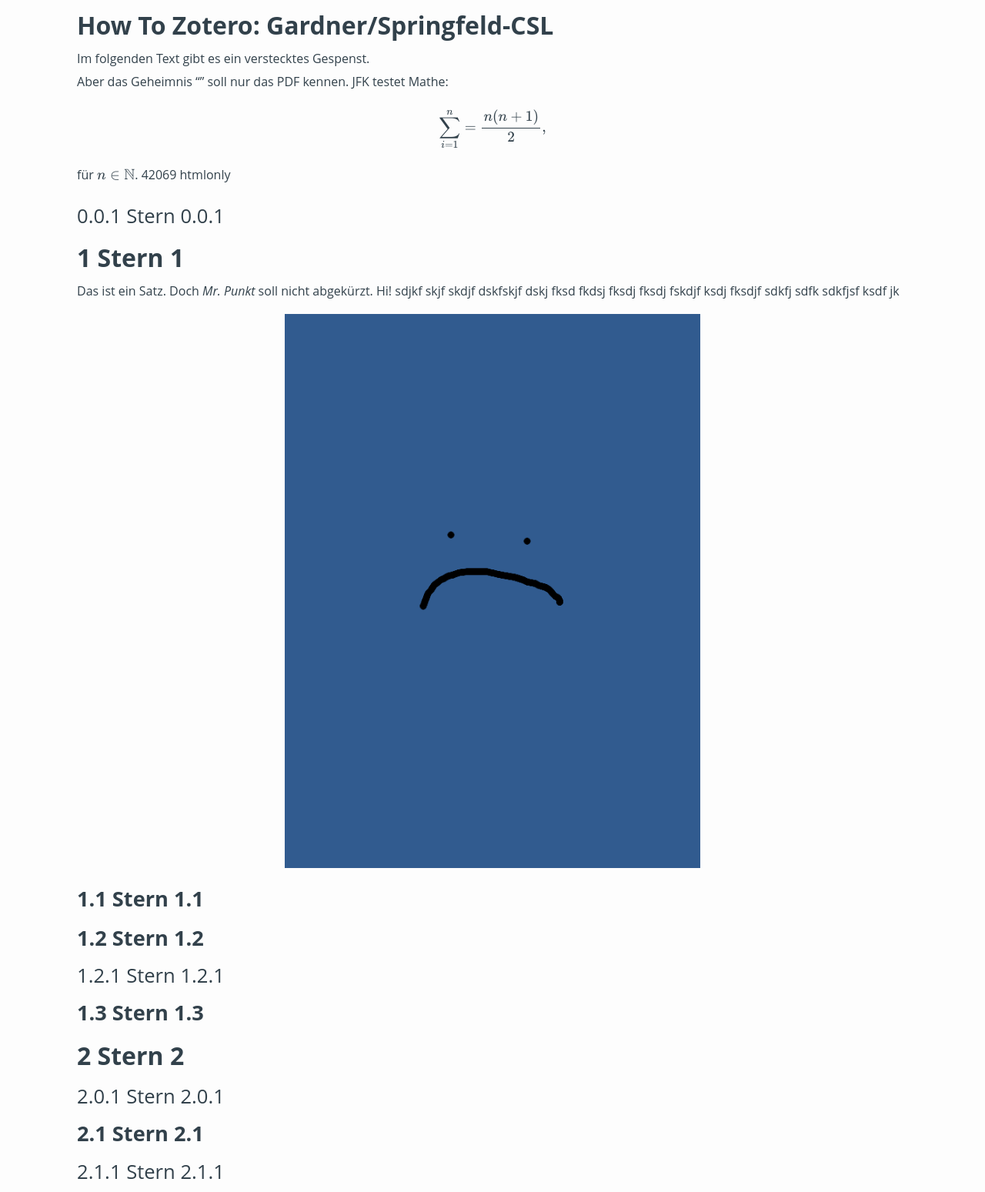
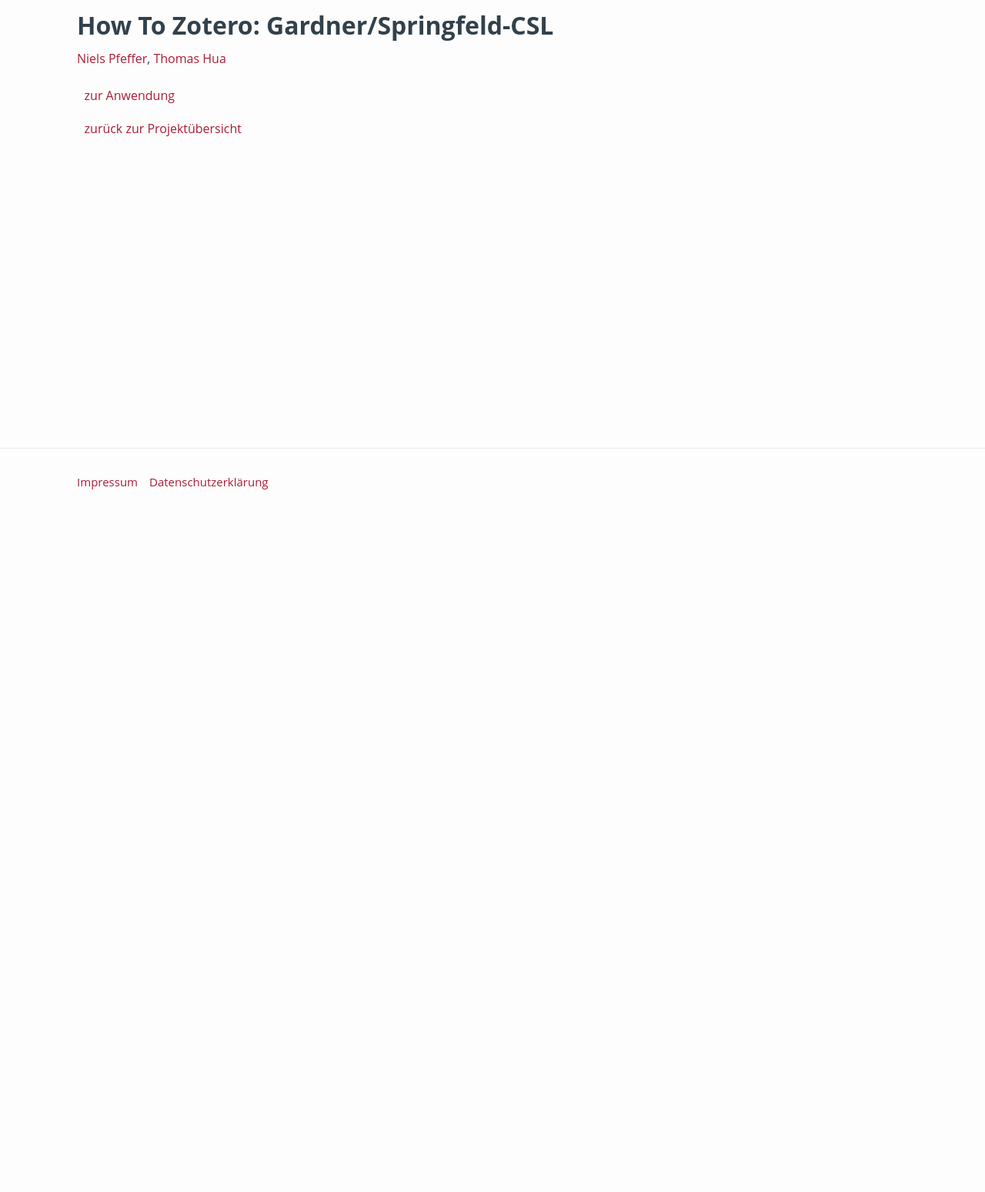
Before and after one commit to digimuwi/MWA_csl, a plain HTML site: page docs/mwa_csl_guide/mwa_csl_guide.html in a window 1280 px wide. Shown: the part 114-1663 px from the top of the page at 77% size. After the commit the page ends 800 px from the top, so only its background shows below. Drawn offline with nearby package versions, Linux system fonts and the light colour scheme.

Commit message:
removed debug junk and add authors

```diff
--- a/docs/mwa_csl_guide/mwa_csl_guide.html
+++ b/docs/mwa_csl_guide/mwa_csl_guide.html
@@ -45,37 +45,8 @@
 <main class="page-content" aria-label="Content">
 <div class="wrapper">
 <h1>How To Zotero: Gardner/Springfeld-CSL</h1>
-<p>Im folgenden Text gibt es ein verstecktes Gespenst.<br />
-Aber das Geheimnis “” soll nur das PDF kennen. JFK testet Mathe: <span
-class="math display">\[\sum_{i=1}^n=\frac{n(n+1)}{2},\]</span> für <span
-class="math inline">\(n\in\mathbb{N}\)</span>. 42069 htmlonly</p>
-<h3 data-number="0.0.1" id="stern-0.0.1"><span
-class="header-section-number">0.0.1</span> Stern 0.0.1</h3>
-<h1 data-number="1" id="stern-1"><span
-class="header-section-number">1</span> Stern 1</h1>
-<p>Das ist ein Satz. Doch <em>Mr.
-Punkt</em> soll nicht abgekürzt. Hi! sdjkf skjf skdjf
-dskfskjf dskj fksd fkdsj fksdj fksdj fskdjf ksdj fksdjf sdkfj sdfk
-sdkfjsf ksdf jk <div class="tex-center"></p>
-<p><div class="tex-center"></p>
-<p><img src="res/smile.png" style="width:50.0%"
-alt="image" /></div></div></p>
-<h2 data-number="1.1" id="stern-1.1"><span
-class="header-section-number">1.1</span> Stern 1.1</h2>
-<h2 data-number="1.2" id="stern-1.2"><span
-class="header-section-number">1.2</span> Stern 1.2</h2>
-<h3 data-number="1.2.1" id="stern-1.2.1"><span
-class="header-section-number">1.2.1</span> Stern 1.2.1</h3>
-<h2 data-number="1.3" id="stern-1.3"><span
-class="header-section-number">1.3</span> Stern 1.3</h2>
-<h1 data-number="2" id="stern-2"><span
-class="header-section-number">2</span> Stern 2</h1>
-<h3 data-number="2.0.1" id="stern-2.0.1"><span
-class="header-section-number">2.0.1</span> Stern 2.0.1</h3>
-<h2 data-number="2.1" id="stern-2.1"><span
-class="header-section-number">2.1</span> Stern 2.1</h2>
-<h3 data-number="2.1.1" id="stern-2.1.1"><span
-class="header-section-number">2.1.1</span> Stern 2.1.1</h3>
+<p><a href="mailto:niels.pfeffer@uni-tuebingen.de">Niels Pfeffer</a>, <a
+href="mailto:thomas.hua@student.uni-tuebingen.de">Thomas Hua</a></p>
 <a class="project-link" href="https://www.youtube.com/watch?v=dQw4w9WgXcQ" target="_blank">zur Anwendung</a>
 <a class="project-link" href="https://www.digimuwi.uni-tuebingen.de/start/projects/">zurück zur Projektübersicht</a>
 </div>
```
Also changed, not shown: docs/mwa_csl_guide/res/smile.png (deleted), 2 other files.
